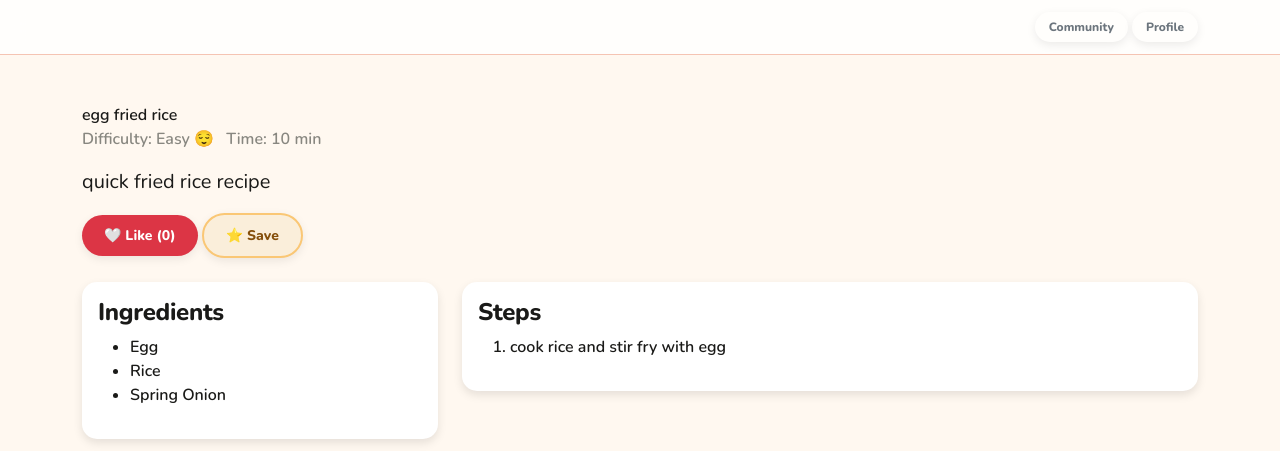
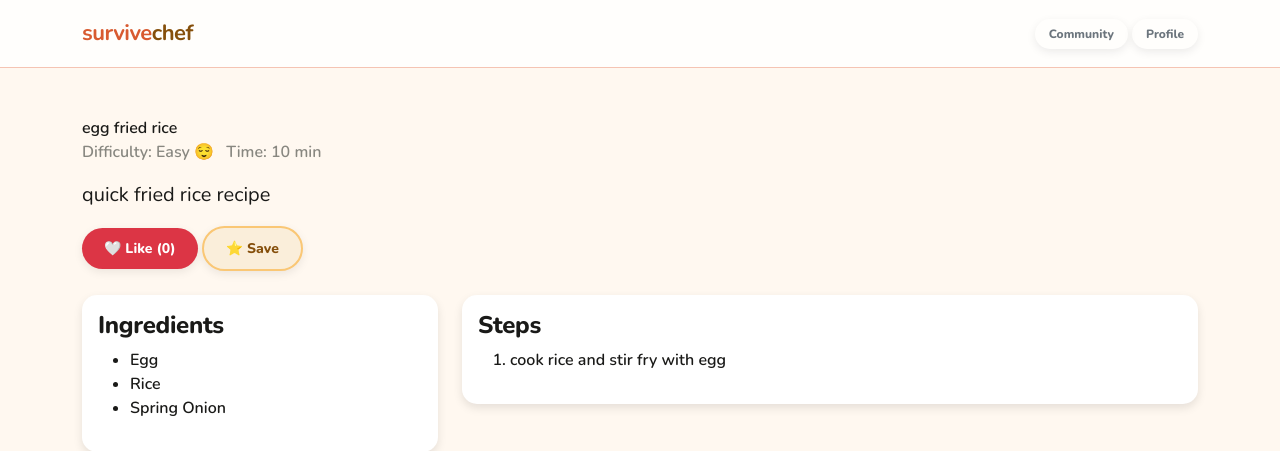
Before and after one commit to xAmyyang/cits5505, a Flask app: page /recipe in a window 1280 px wide. Shown: the top 451 px of the page. Run offline with Flask 3, Linux system fonts and the light colour scheme; data comes from the database, SQL or seed files in the repository; data that the repository does not hold is empty.

Commit message:
Add navbar to recipe detail page

```diff
--- a/templates/recipe-detail.html
+++ b/templates/recipe-detail.html
@@ -23,6 +23,8 @@
 <!-- Navbar -->
 <nav class="navbar navbar-expand-lg bg-light">
   <div class="container">
+    <a class="navbar-brand fw-bold" href="{{ url_for('home') }}">
+      survive<span class="text-warning">chef</span>
     </a>
 
     <div class="ms-auto">
```
